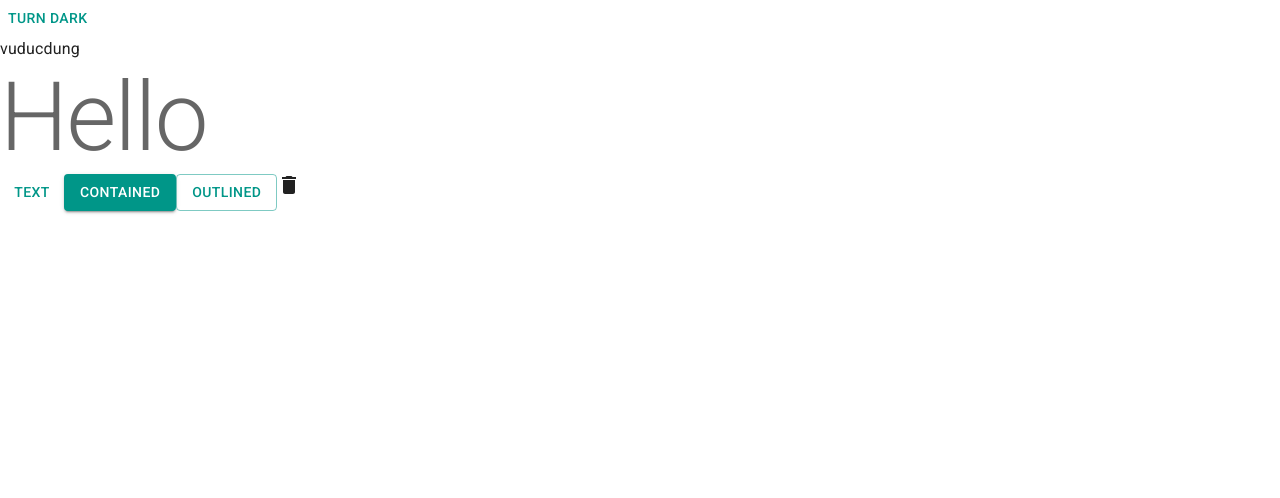
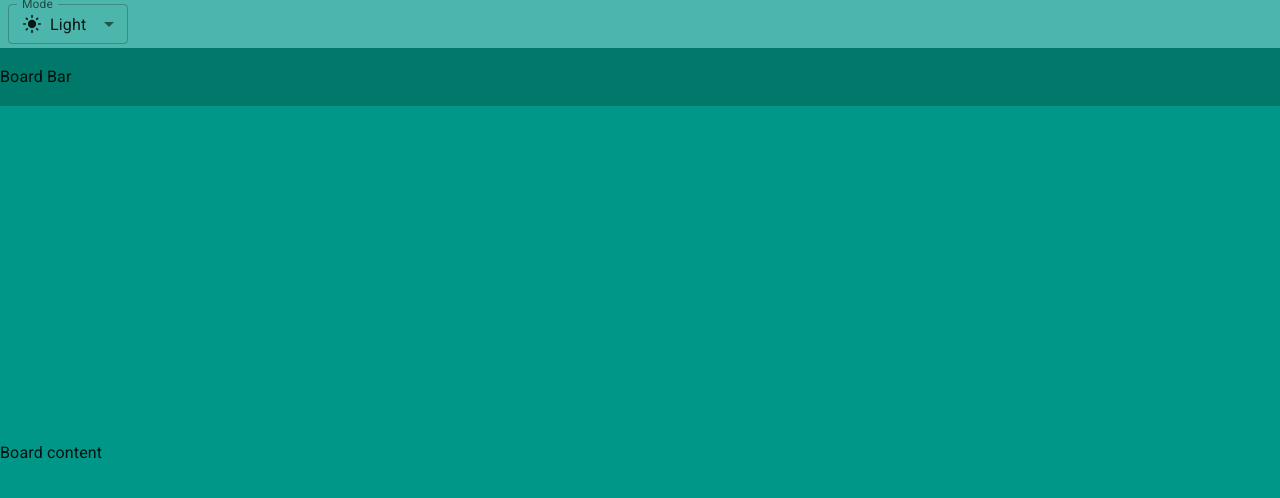
Before and after one commit to VDucDung/trello-web, a React (Vite) app: page / in a window 1280 px wide. Shown: the top 498 px of the page. Built offline with nearby package versions, Linux system fonts and the light colour scheme.

Commit message:
📝 Setup layout base

```diff
--- a/index.html
+++ b/index.html
@@ -4,7 +4,7 @@
     <meta charset="UTF-8" />
     <link rel="icon" type="image/svg+xml" href="/vite.svg" />
     <meta name="viewport" content="width=device-width, initial-scale=1.0" />
-    <title>Vite + React</title>
+    <title>Trello</title>
     <link
       rel="stylesheet"
       href="https://fonts.googleapis.com/css2?family=Roboto:wght@300;400;500;700&display=swap"
--- a/src/App.jsx
+++ b/src/App.jsx
@@ -1,32 +1,83 @@
-import Button from '@mui/material/Button'
-import DeleteIcon from '@mui/icons-material/Delete'
-import Typography from '@mui/material/Typography'
 import { useColorScheme } from '@mui/material/styles'
+import InputLabel from '@mui/material/InputLabel'
+import MenuItem from '@mui/material/MenuItem'
+import FormControl from '@mui/material/FormControl'
+import Select from '@mui/material/Select'
+import DarkModeOutlinedIcon from '@mui/icons-material/DarkModeOutlined'
+import LightModeIcon from '@mui/icons-material/LightMode'
+import SettingsBrightnessIcon from '@mui/icons-material/SettingsBrightness'
+import Container from '@mui/material/Container'
+import Box from '@mui/material/Box'
+function ModeSelect() {
+  const { mode, setMode } = useColorScheme()
 
+  const handleChange = (event) => {
+    const selectedMode = event.target.value
+    setMode(selectedMode)
+  }
 
-function ModeToggle() {
-  const { mode, setMode } = useColorScheme()
   return (
-    <Button
-      onClick={() => {
-        setMode(mode === 'light' ? 'dark' : 'light')
-      }}
-    >
-      {mode === 'light' ? 'Turn dark' : 'Turn light'}
-    </Button>
+    <FormControl sx={{ m: 1, minWidth: 120 }} size="small">
+      <InputLabel id="label-select-dark-light-mode">Mode</InputLabel>
+      <Select
+        labelId="label-select-dark-light-mode"
+        id="select-dark-light-mode"
+        value={mode}
+        label="Mode"
+        onChange={handleChange}
+      >
+        <MenuItem value="light">
+          <div style={{ display: 'flex', alignItems: 'center', gap: '8px' }}>
+            <LightModeIcon fontSize='small' /> Light
+          </div>
+        </MenuItem>
+        <MenuItem value="dark">
+          <div style={{ display: 'flex', alignItems: 'center', gap: '8px' }}>
+            <DarkModeOutlinedIcon fontSize='small' /> Dark
+          </div>
+        </MenuItem>
+        <MenuItem value="system">
+          <Box sx={{ display: 'flex', alignItems: 'center', gap: 1 }}>
+            <SettingsBrightnessIcon fontSize='small' /> System
+          </Box>
+        </MenuItem>
+      </Select>
+    </FormControl>
   )
 }
+
 function App() {
   return (
-    <>
-      <ModeToggle />
-      <div>vuducdung</div>
-      <Typography variant="h1" color="text.secondary">Hello</Typography>
-      <Button variant="text">Text</Button>
-      <Button variant="contained">Contained</Button>
-      <Button variant="outlined">Outlined</Button>
-      <DeleteIcon />
-    </>
+    <Container disableGutters maxWidth={false} sx={{ height: '100vh' }}>
+      <Box sx={{
+        backgroundColor: 'primary.light',
+        width: '100%',
+        height: (theme) => theme.trello.appBarHeight,
+        display: 'flex',
+        alignItems: 'center'
+      }}>
+        <ModeSelect />
+      </Box>
+      <Box sx={{
+        backgroundColor: 'primary.dark',
+        width: '100%',
+        height: (theme) => theme.trello.boardBarHeight,
+        display: 'flex',
+        alignItems: 'center'
+      }}>
+        Board Bar
+      </Box>
+      <Box sx={{
+        backgroundColor: 'primary.main',
+        width: '100%',
+        height: (theme) => `calc(100vh - ${theme.trello.appBarHeight} - ${theme.trello.boardBarHeight})`,
+        display: 'flex',
+        alignItems: 'center'
+      }}>
+        Board content
+      </Box>
+
+    </Container>
   )
 }
 
--- a/src/theme.js
+++ b/src/theme.js
@@ -1,7 +1,12 @@
 import { experimental_extendTheme as extendTheme } from '@mui/material/styles'
 import { cyan, deepOrange, orange, teal } from '@mui/material/colors'
+import { appBarClasses } from '@mui/material'
 
 const theme = extendTheme({
+  trello: {
+    appBarHeight: '48px',
+    boardBarHeight: '58px'
+  },
   colorSchemes: {
     light: {
       palette: {
```
